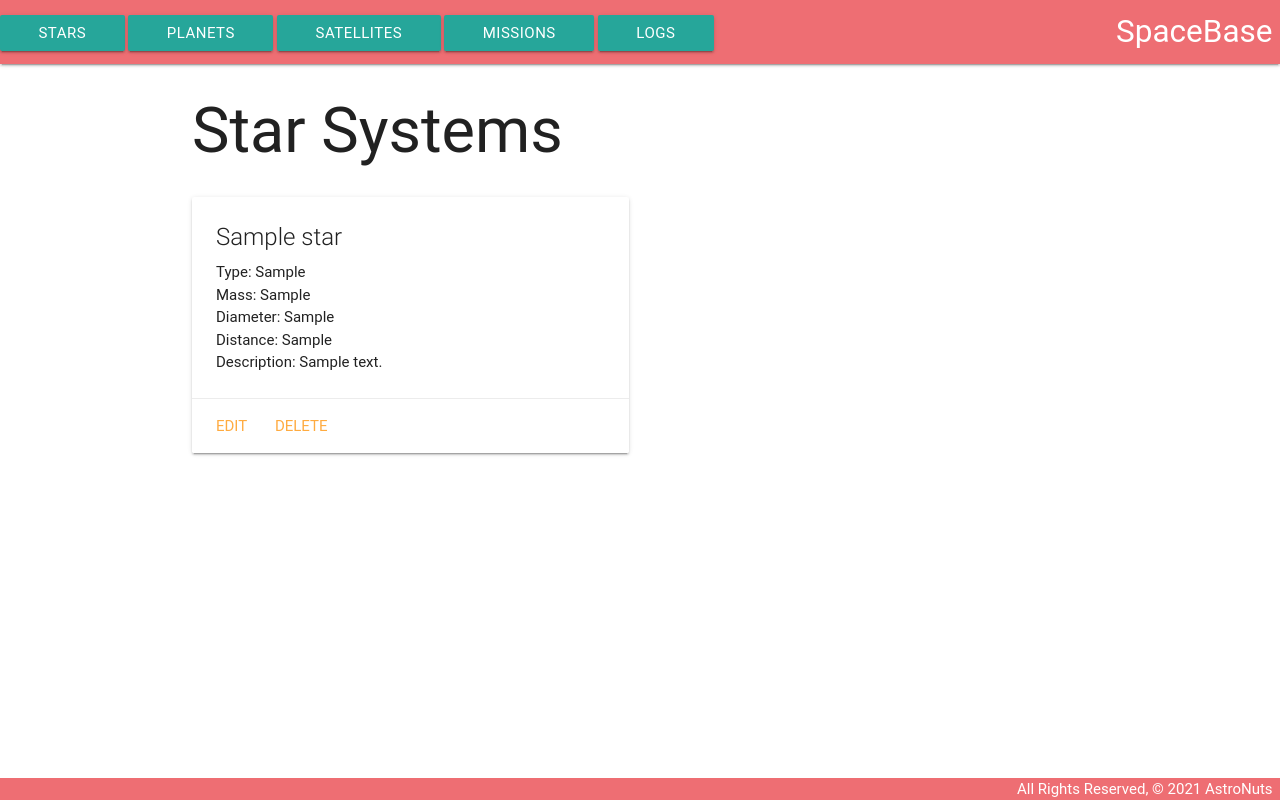
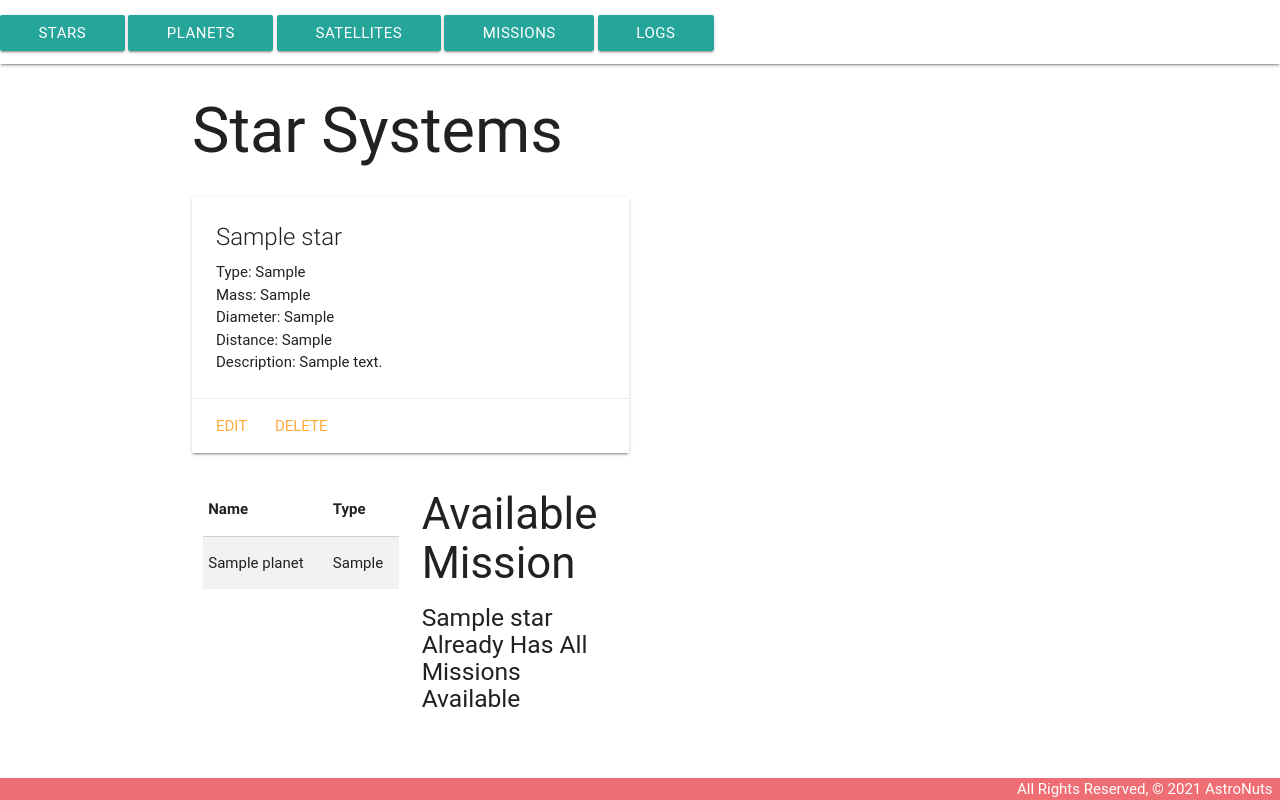
Before and after one commit to jonathanpenaloa/GAProject3-SpaceBase, a Django app: page /stars/1/ in a window 1280 px wide. Run offline with Django 3.2, Linux system fonts and the light colour scheme; tables that the repository leaves empty hold one stand-in row (values such as "Sample post"); some libraries are stand-ins or nearby versions; some web fonts are replaced.

Commit message:
add planet to stars

```diff
--- a/main_app/models.py
+++ b/main_app/models.py
@@ -1,21 +1,46 @@
+from django.db.models.deletion import CASCADE
 from django.urls import reverse
 from django.db import models
 from datetime import date
 from django.contrib.auth.models import User
 
+
 # Create your models here.
 
 class Mission(models.Model):
-				name = models.CharField(max_length=50)
-				mission_type = models.CharField(max_length=50)
-				launched = models.IntegerField( )
-				description = models.CharField(max_length=150)
+    name = models.CharField(max_length=50)
+    mission_type = models.CharField(max_length=50)
+    launched = models.IntegerField( )
+    description = models.CharField(max_length=150)
 
-				def __str__(self):
-						return self.name
+    def __str__(self):
+        return self.name
 
-				def get_absolute_url(self):
-						return reverse('missions_detail', kwargs={'pk': self.id})
+    def get_absolute_url(self):
+        return reverse('missions_detail', kwargs={'mission_id': self.id})
+
+    # star = models.ForeignKey(Star, on_delete=models.CASCADE)
+
+    # satellite = models.ForeignKey(Satellite, on_delete=models.CASCADE)
+
+    # planet = models.ForeignKey(Planet, on_delete=models.CASCADE)
+class Satellite(models.Model):
+    name = models.CharField(max_length=50)
+    satellite_type = models.CharField(max_length=50)
+    mass = models.CharField(max_length=50)
+    diameter = models.CharField(max_length=50)
+    distance = models.CharField(max_length=50)
+    description = models.CharField(max_length=150)
+    user = models.ForeignKey(User, on_delete=models.CASCADE)
+    missions = models.ManyToManyField(Mission) #ADD LATER ALONG W MODEL
+  # users = models.ManyToManyField(Users) #ADD LATER TOO
+
+    def __str__(self):
+        return f'({self.id}) - {self.name}'
+
+    def get_absolute_url(self):
+        return reverse('satellites_detail', kwargs={'satellite_id': self.id})
+
 
 class Star(models.Model):
     name = models.CharField(max_length=50)
@@ -45,27 +70,11 @@ class Planet(models.Model):
     user = models.ForeignKey(User, on_delete=models.CASCADE)
     missions = models.ManyToManyField(Mission) #ADD LATER ALONG W MODEL
   # users = models.ManyToManyField(Users) #ADD LATER TOO
+    satellite = models.ForeignKey(Satellite, on_delete=models.SET_NULL, blank=True, null=True)
+    star = models.ForeignKey(Star, on_delete=models.SET_NULL, blank=True, null=True)
 
     def __str__(self):
         return f'({self.id}) - {self.name}'
 
     def get_absolute_url(self):
         return reverse('planets_detail', kwargs={'planet_id': self.id})
-
-
-class Satellite(models.Model):
-    name = models.CharField(max_length=50)
-    satellite_type = models.CharField(max_length=50)
-    mass = models.CharField(max_length=50)
-    diameter = models.CharField(max_length=50)
-    distance = models.CharField(max_length=50)
-    description = models.CharField(max_length=150)
-    user = models.ForeignKey(User, on_delete=models.CASCADE)
-    missions = models.ManyToManyField(Mission) #ADD LATER ALONG W MODEL
-  # users = models.ManyToManyField(Users) #ADD LATER TOO
-
-    def __str__(self):
-        return f'({self.id}) - {self.name}'
-
-    def get_absolute_url(self):
-        return reverse('satellites_detail', kwargs={'satellite_id': self.id})
--- a/main_app/static/css/style.css
+++ b/main_app/static/css/style.css
@@ -16,3 +16,18 @@ footer.page-footer {
 .btn:hover {
     background-color: #6c3af5;
 }
+
+video {
+    position: absolute;
+    top: 0;
+    left:0;
+    width: 100%;
+    height: 100%;
+    object-fit: cover;
+    opacity: 1;
+  }
+
+nav {
+    background-color: transparent !important;
+
+}
--- a/main_app/templates/home.html
+++ b/main_app/templates/home.html
@@ -1,5 +1,8 @@
 {% extends 'base.html' %} {% block content %}
 
 <h1>Home</h1>
+<video playsinline autoplay muted loop poster="https://i.imgur.com/uKdLtyK.png" id="bgvid">
+    <source src="https://i.imgur.com/ng8wWOZ.mp4" type="video/webm">
+  </video>
 
 {% endblock %}
--- a/main_app/templates/missions/detail.html
+++ b/main_app/templates/missions/detail.html
@@ -19,4 +19,5 @@
             </div>
         </div>
 
-        </div {% endblock %}
+    </div>
+{% endblock %}
--- a/main_app/templates/stars/detail.html
+++ b/main_app/templates/stars/detail.html
@@ -20,6 +20,56 @@
             </div>
         </div>
 
-    </div>
+        <div class="col s6">
+            <ul>
+                {% for planet in planets %}
+                <li>
+                    {{ planet.name }}
+                    <form action="{% url 'add_planet' star.id planet.id %}" method="POST">
+                        {% csrf_token %}
+                       <button type="submit">add</button>
+                    </form>
+                </li>
+                {% endfor %}
+            </ul>
+          <table class="striped">
+            <thead>
+              <tr><th>Name</th><th>Type</th></tr>
+            </thead>
+            <tbody>
+              {% for planet in star.planet_set.all %}
+                <tr>
+                  <td>{{planet.name}}</td>
+                  <td>{{planet.planet_type}}</td>
+                </tr>
+              {% endfor %}
+            </tbody>
+          </table>
+        </div>
+
+        <div class="col s6">
+            <h3>Available Mission</h3>
+            {% if missions.count %}
+              {% for mission in missions.all %}
+                <div class="card">
+                  <div class="card-content">
+                    <span class="card-title">
+                      {{ mission.name }}
+                    </span>
+                  </div>
+                  <div class="card-action">
+                    <form action="{% url 'assoc_mission' star.id mission.id %}" method="post">
+                      {% csrf_token %}
+                      <button type="submit" class="btn">Add</button>
+                    </form>
+                  </div>
+                </div>
+              {% endfor %}
+            {% else %}
+              <h5>{{star.name}} Already Has All Missions Available</h5>
+            {% endif %}
+          </div>
+        </div>
+</div>
 
     {% endblock %}
--- a/main_app/urls.py
+++ b/main_app/urls.py
@@ -11,6 +11,11 @@ urlpatterns = [
     path('stars/<int:pk>/update/', views.StarUpdate.as_view(), name='stars_update'),
     path('stars/<int:pk>/delete/', views.StarDelete.as_view(), name='stars_delete'),
 
+    path('stars/<int:star_id>/assoc_mission/<int:mission_id>/', views.assoc_mission, name='assoc_mission'),
+    path('stars/<int:star_id>/dissoc_mission/<int:mission_id>/', views.dissoc_mission, name='dissoc_mission'),
+
+    path('stars/<int:star_id>/add_planet/<int:planet_id>/', views.add_planet, name='add_planet'),
+
     path('planets/', views.planets_index, name='planets_index'),
     path('planets/create/', views.PlanetCreate.as_view(), name='planets_create'),
     path('planets/<int:planet_id>/', views.planets_detail, name='planets_detail'),
@@ -18,13 +23,13 @@ urlpatterns = [
     path('planets/<int:pk>/delete/', views.PlanetDelete.as_view(), name='planets_delete'),
 
 
-	   path('satellites/', views.satellites_index, name='satellites_index'),
+	path('satellites/', views.satellites_index, name='satellites_index'),
     path('satellites/create/', views.SatelliteCreate.as_view(), name='satellites_create'),
     path('satellites/<int:satellite_id>/', views.satellites_detail, name='satellites_detail'),
     path('satellites/<int:pk>/update/', views.SatelliteUpdate.as_view(), name='satellites_update'),
     path('satellites/<int:pk>/delete/', views.SatelliteDelete.as_view(), name='satellites_delete'),
 
-				path('missions/', views.missions_index, name='missions_index'),
+	path('missions/', views.missions_index, name='missions_index'),
     path('missions/create/', views.MissionCreate.as_view(), name='missions_create'),
     path('missions/<int:mission_id>/', views.missions_detail, name='missions_detail'),
     path('missions/<int:pk>/update/', views.MissionUpdate.as_view(), name='missions_update'),
--- a/main_app/views.py
+++ b/main_app/views.py
@@ -5,6 +5,7 @@ from django.contrib.auth import login
 from django.contrib.auth.forms import UserCreationForm
 from django.contrib.auth.decorators import login_required
 from django.contrib.auth.mixins import LoginRequiredMixin
+from .forms import PlanetForm
 import uuid
 import os
 import boto3
@@ -43,8 +44,11 @@ def stars_index(request):
 
 def stars_detail(request, star_id):
     star = Star.objects.get(id=star_id)
+    planets_star_doesnt_have = Planet.objects.exclude(id__in=star.planet_set.all().values_list('id'))
+
     return render(request, 'stars/detail.html', {
         'star': star,
+        'planets': planets_star_doesnt_have
     })
 
 
@@ -71,6 +75,11 @@ class StarDelete(LoginRequiredMixin, DeleteView):
 
 
 
+def add_planet(request, star_id, planet_id):
+  planet = Planet.objects.get(id=planet_id)
+  planet.star_id = star_id
+  planet.save()
+  return redirect('detail', star_id=star_id,)
 
 
 def planets_index(request):
@@ -78,9 +87,11 @@ def planets_index(request):
     return render(request, 'planets/index.html', {'planets': planets})
 
 def planets_detail(request, planet_id):
+    planet_form = PlanetForm()
     planet = Planet.objects.get(id=planet_id)
     return render(request, 'planets/detail.html', {
         'planet': planet,
+        'planet_form': planet_form,
     })
 
 
@@ -169,3 +180,11 @@ class MissionDelete(LoginRequiredMixin, DeleteView):
     model = Mission
 
     success_url = '/missions/'
+
+def assoc_mission(request, star_id, mission_id):
+  Star.objects.get(id=star_id).star.add(mission_id)
+  return redirect('detail', star_id=star_id)
+
+def dissoc_mission(request, star_id, mission_id):
+  Star.objects.get(id=star_id).star.remove(mission_id)
+  return redirect('detail', star_id=star_id)
```
Also changed, not shown: main_app/forms.py (added, +7 -0 lines), main_app/migrations/0006_auto_20211108_1929.py (added), main_app/migrations/0007_auto_20211108_2250.py (added), main_app/migrations/0008_auto_20211108_2315.py (added).
